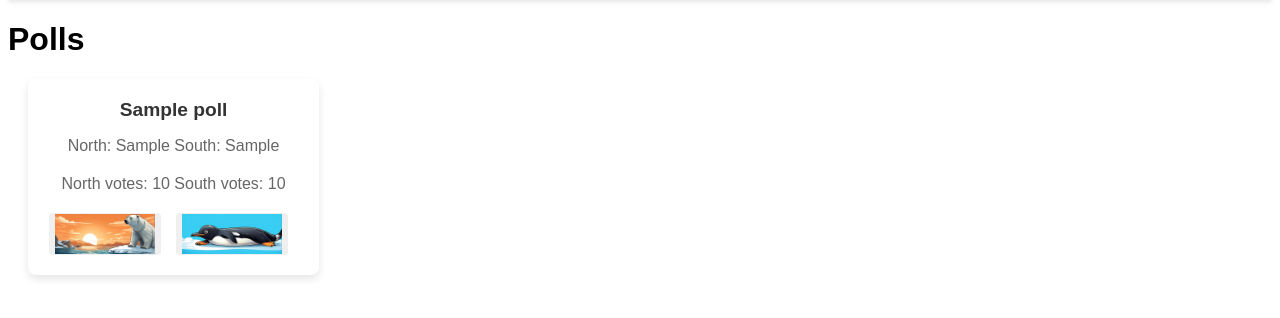
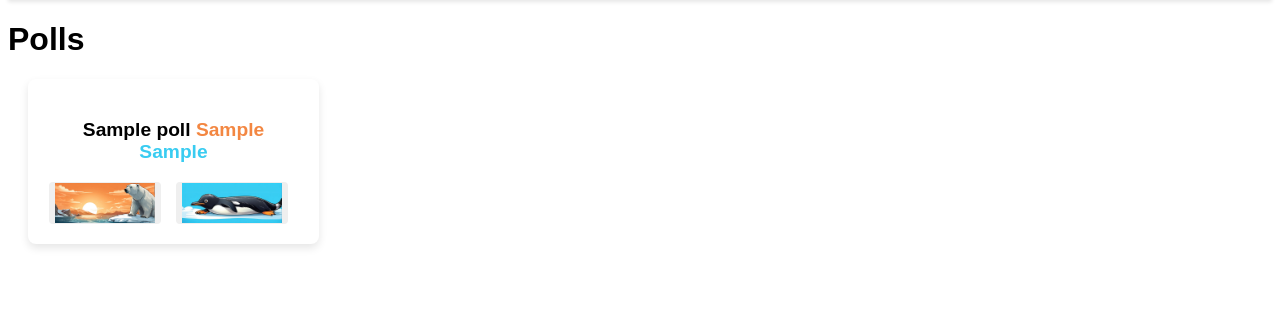
Before and after one commit to benjordan98/real-poles-web-tech, a PHP site: template view/poll-list.php in a window 1280 px wide. Shown: the part 107-425 px from the top of the page. Run offline with PHP 8.4, Linux system fonts and the light colour scheme; the template is opened without the code that fills it: most values are stand-ins (such as "Sample title", 1, 10 or a date in 2020); some libraries are stand-ins or nearby versions.

Commit message:
more edits on all polls page

```diff
--- a/assets/css/allpolls.css
+++ b/assets/css/allpolls.css
@@ -30,14 +30,30 @@
 }
 
 /* Card title styling */
+/* .card-title {
+    font-size: 1.2em;
+    /* bold font */
+    /* font-weight: bold;
+    color: #333;
+    margin-bottom: 10px;
+    margin-top: 0; */
+/* } */
+
 .card-title {
-    font-size: 1.2em;
-    /* Larger text for the title */
-    color: #333;
-    /* Dark gray color for better readability */
-    margin-bottom: 10px;
-    /* Space below the title */
-    margin-top: 0;
+    font-size: larger;
+    /* Bigger text for better readability */
+    font-weight: bold;
+    /* Bold for emphasis */
+}
+
+.north-ans {
+    color: #f38742;
+    /* Specific orange shade for north answers */
+}
+
+.south-ans {
+    color: #39ccf1;
+    /* Specific blue shade for south answers */
 }
 
 /* Card text styling */
--- a/view/poll-list.php
+++ b/view/poll-list.php
@@ -16,17 +16,31 @@
             <?php foreach ($polls as $poll) : ?>
                 <div class="card">
                     <div class="card-body">
-                        <h5 class="card-title"><?= $poll["question"] ?></h5>
+                        <p class="card-title">
+                            <span><?= $poll["question"] ?></span>
+                            <span class="north-ans"><?= $poll["north_ans"] ?></span>
+                            <span class="south-ans"><?= $poll["south_ans"] ?></span>
+                        </p>
                         <form method="post" action="<?= BASE_URL . "poll/vote" ?>">
                             <input type="hidden" name="poll_id" value="<?= $poll['poll_id']; ?>">
-                            <p class="card-text">North: <?= $poll["north_ans"] ?> South: <?= $poll["south_ans"] ?></p>
-                            <p class="card-text">North votes: <?= $poll["north_votes"] ?> South votes: <?= $poll["south_votes"] ?></p>
-                            <button class="btn btn-primary" type="submit" name="vote" value="1">
+                            <?php if (PollController::hasUserVoted($poll['poll_id'])) : ?>
+                                <p class="card-text">North votes: <?= $poll["north_votes"] ?> South votes: <?= $poll["south_votes"] ?></p>
+                            <?php endif; ?>
+                            <!-- only show the buttons if the user has not voted on it already -->
+                            <?php if (!PollController::hasUserVoted($poll['poll_id'])) : ?>
+                                <button class="btn btn-primary" type="submit" name="vote" value="1">
+                                    <img src="<?= IMAGES_URL . "north_button.png" ?>" alt="North button" style="width: 100px; height: 40px;">
+                                </button>
+                                <button class="btn btn-primary" type="submit" name="vote" value="0">
+                                    <img src="<?= IMAGES_URL . "south_button.png" ?>" alt="South button" style="width: 100px; height: 40px;">
+                                </button>
+                            <?php endif; ?>
+                            <!-- <button class="btn btn-primary" type="submit" name="vote" value="1">
                                 <img src="<?= IMAGES_URL . "north_button.png" ?>" alt="North button" style="width: 100px; height: 40px;">
                             </button>
                             <button class="btn btn-primary" type="submit" name="vote" value="0">
                                 <img src="<?= IMAGES_URL . "south_button.png" ?>" alt="South button" style="width: 100px; height: 40px;">
-                            </button>
+                            </button> -->
                         </form>
                     </div>
                 </div>
```
Also changed, not shown: controller/PollController.php (+10 -0 lines).
